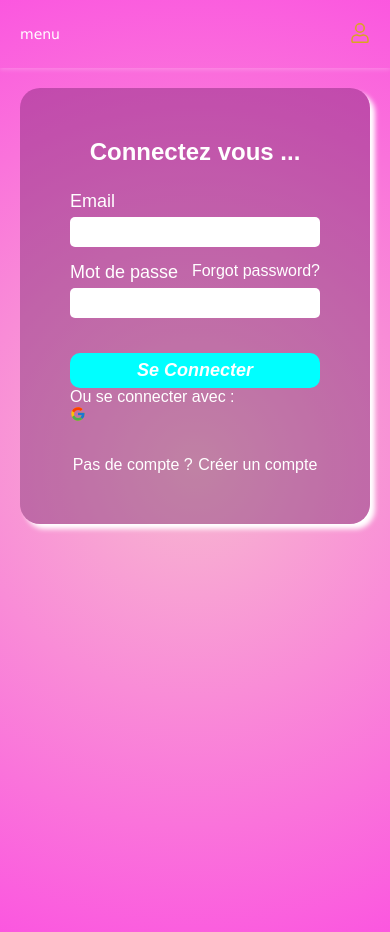
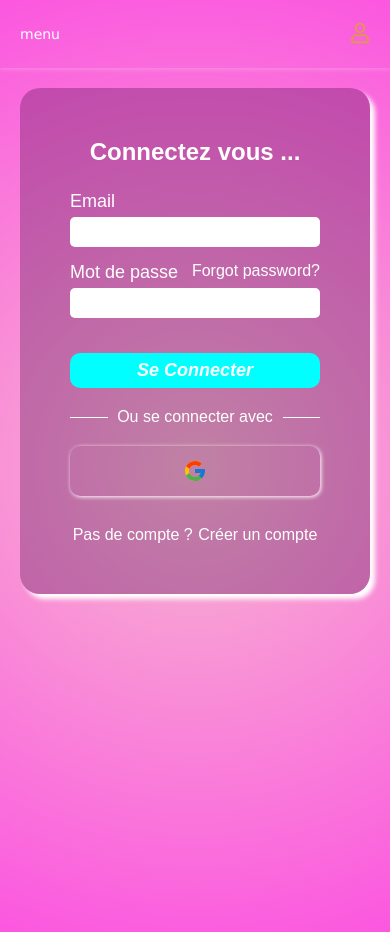
Before and after one commit to denisk13005/lpf, a Next.js app: page /login in a window 390 px wide. Built offline with nearby package versions, Linux system fonts and the light colour scheme; no server answers.

Commit message:
modif style produit modale

```diff
--- a/app/page.module.scss
+++ b/app/page.module.scss
@@ -10,11 +10,12 @@
 .background {
   background-image: url('../public/home.jpg');
   background-repeat: no-repeat;
-  background-size: cover;
+  background-size: 100% 100vh;
+
   z-index: 10;
 }
 .sectionContainer{
-  height: 100vh ;
+  min-height: 100vh ;
   width : 100%;
 }
 .main{
--- a/components/auth/login/LoginForm.jsx
+++ b/components/auth/login/LoginForm.jsx
@@ -78,8 +78,26 @@ const LoginForm = () => {
   };
 
   const signIn = async () => {
-    signInWithRedirect(auth, provider).then(data => console.log(data))
-
+    signInWithRedirect(auth, provider).then((result) => {
+      // This gives you a Google Access Token. You can use it to access the Google API.
+      const credential = GoogleAuthProvider.credentialFromResult(result);
+      const token = credential.accessToken;
+      console.log(token, 'token');
+      // The signed-in user info.
+      const user = result.user;
+      console.log(user, 'user ');
+      // IdP data available using getAdditionalUserInfo(result)
+      // ...
+    }).catch((error) => {
+      // Handle Errors here.
+      const errorCode = error.code;
+      const errorMessage = error.message;
+      // The email of the user's account used.
+      const email = error.customData.email;
+      // The AuthCredential type that was used.
+      const credential = GoogleAuthProvider.credentialFromError(error);
+      // ...
+    });
   }
 
   return (
@@ -127,13 +145,13 @@ const LoginForm = () => {
           <div>
             <button type='submit'>Se Connecter</button>
           </div>
-          <div className="text-center ">Ou se connecter avec :</div>
+          <div className={styles.seCo}>Ou se connecter avec </div>
           <div className="flex justify-center">
             <span
               onClick={() => signIn("google")}
-              className="flex justify-center items-center w-full h-[40px] bg-white rounded-md cursor-pointer"
+              className={styles.googleBtn}
             >
-              <FcGoogle className="text-3xl" />
+              <FcGoogle className={styles.iconGoogle} />
             </span>
 
           </div>
--- a/components/auth/login/styles.module.scss
+++ b/components/auth/login/styles.module.scss
@@ -67,3 +67,39 @@ button {
 }
 
 }
+.seCo {
+  text-align: center;
+  padding: 20px;
+  position  : relative;
+  &::after{
+    content: '';
+    height: 1px;
+    width: 15%;
+    background: white;
+    position: absolute;
+    left: 0;
+    top :50%}
+  &::before{
+    content: '';
+    height: 1px;
+    width: 15%;
+    background: white;
+    position: absolute;
+    right: 0;
+    top :50%
+
+  }
+}
+.googleBtn{
+  display : block;
+  width: 100%;
+  height: 50px;
+  border-radius: 10px;
+  box-shadow: 1px 1px 4px white;
+  display: flex;
+  align-items: center;
+  justify-content: center;
+}
+.iconGoogle{
+  font-size: 24px;
+}
--- /dev/null
+++ b/components/card/styles.module.scss
@@ -0,0 +1,6 @@
+.cardContainer {
+  width : 40%;
+  @media screen and (max-width : 700px) {
+    width : 90%
+  }
+}
--- a/components/navigationLinks/NavigationLinks.jsx
+++ b/components/navigationLinks/NavigationLinks.jsx
@@ -1,10 +1,14 @@
 import React from 'react';
-import { useEffect,useRef } from 'react';
+import { useEffect, useRef } from 'react';
 import Link from 'next/link';
 import { usePathname } from 'next/navigation';
 
-import {AiOutlineCloseCircle} from 'react-icons/ai'
+import { AiOutlineCloseCircle } from 'react-icons/ai'
 import styles from './styles.module.scss';
+import {
+  signOut
+} from "firebase/auth";
+import { auth } from '@/firebase';
 
 const navLinks = [
   { name: 'Accueil', href: '/' },
@@ -15,18 +19,28 @@ const navLinks = [
   { name: 'Contact', href: '/contact' },
 ];
 
-const NavigationLinks = ({showHambMenu, closeHamb}) => {
+const NavigationLinks = ({ showHambMenu, closeHamb }) => {
+
+
   const pathname = usePathname();
 
   useEffect(() => {
     console.log(showHambMenu)
   }, [showHambMenu])
 
+  const deco = async () => {
+    console.log('click');
+    signOut(auth).then(() => {
+      // Sign-out successful.
+    }).catch((error) => {
+      // An error happened.
+    });
+  }
 
   return (
-    <nav  className= { showHambMenu ? `${styles.navContainer} ${styles.navContainerVisible}` : styles.navContainer}>
+    <nav className={showHambMenu ? `${styles.navContainer} ${styles.navContainerVisible}` : styles.navContainer}>
       <span></span>
-      <AiOutlineCloseCircle className={styles.closeBtn} onClick={() => closeHamb(true)}/>
+      <AiOutlineCloseCircle className={styles.closeBtn} onClick={() => closeHamb(true)} />
       {navLinks.map((link) => {
         const isActive =
           (pathname.startsWith(link.href) && link.href !== '/') ||
@@ -44,6 +58,7 @@ const NavigationLinks = ({showHambMenu, closeHamb}) => {
           </div>
         );
       })}
+      <span onClick={() => deco()}>SignOut</span>
     </nav>
   );
 };
--- a/components/navigationLinks/styles.module.scss
+++ b/components/navigationLinks/styles.module.scss
@@ -17,7 +17,7 @@
     left: 0;
     z-index: 1000;
     padding: 15px;
-    border-bottom-left-radius: 10px;
+    border-bottom-right-radius: 10px;
 
 
   }
```
Also changed, not shown: components/card/Card.jsx (+5 -10 lines), components/products/ProductsGallery.jsx (+15 -1 lines), components/products/styles.module.scss (+27 -10 lines). Lines whose indentation alone changed are shown as unchanged.
